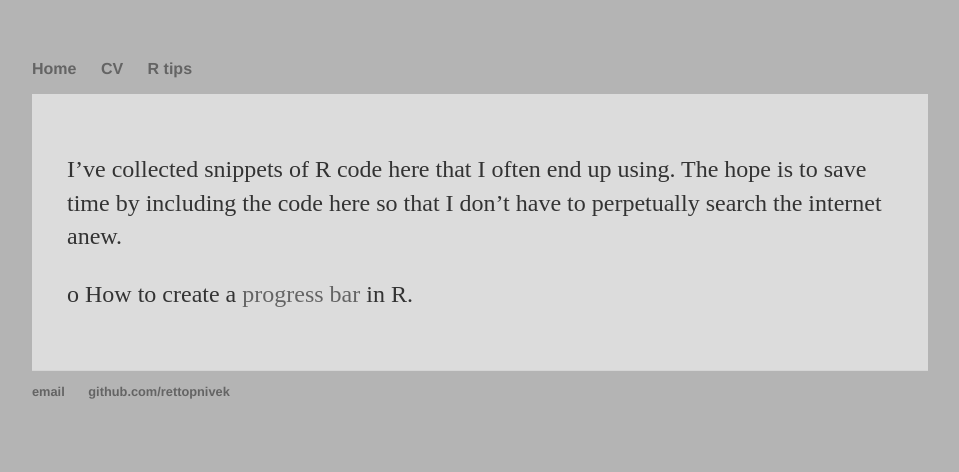
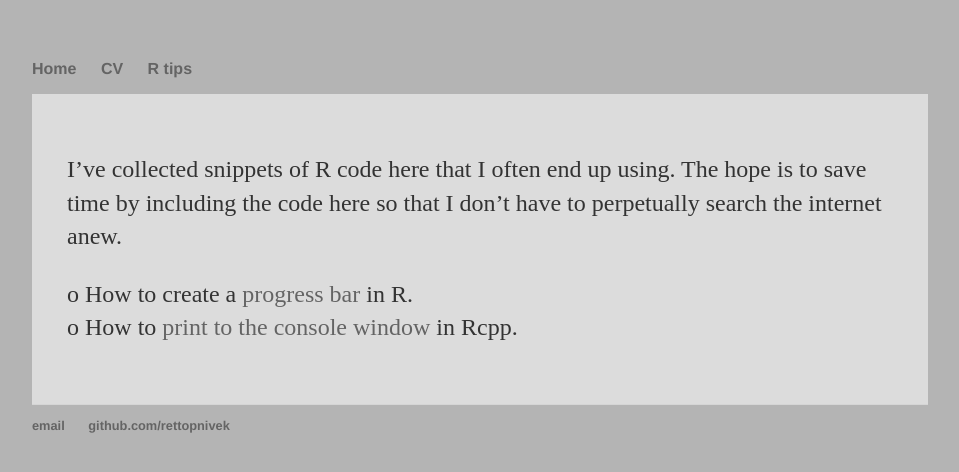
Before and after one commit to rettopnivek/rettopnivek.github.io, a Jekyll site: the page built from r_tips/index.md, in a window 1280 px wide. Shown: the top 472 px of the page, without its empty margins (160-1119 px from the left). Built offline with Jekyll 4.4.1, drawn with Linux system fonts in a browser that asks for light colours.

Commit message:
Added new link.

```diff
--- a/r_tips/index.md
+++ b/r_tips/index.md
@@ -6,3 +6,4 @@ title: R tips
 I've collected snippets of R code here that I often end up using. The hope is to save time by including the code here so that I don't have to perpetually search the internet anew.
 
 o How to create a [progress bar](http://rettopnivek.github.io/pages/Progress_bar.html) in R.
+o How to [print to the console window](http://rettopnivek.github.io/pages/Rcpp_console_print.html) in Rcpp.
```
